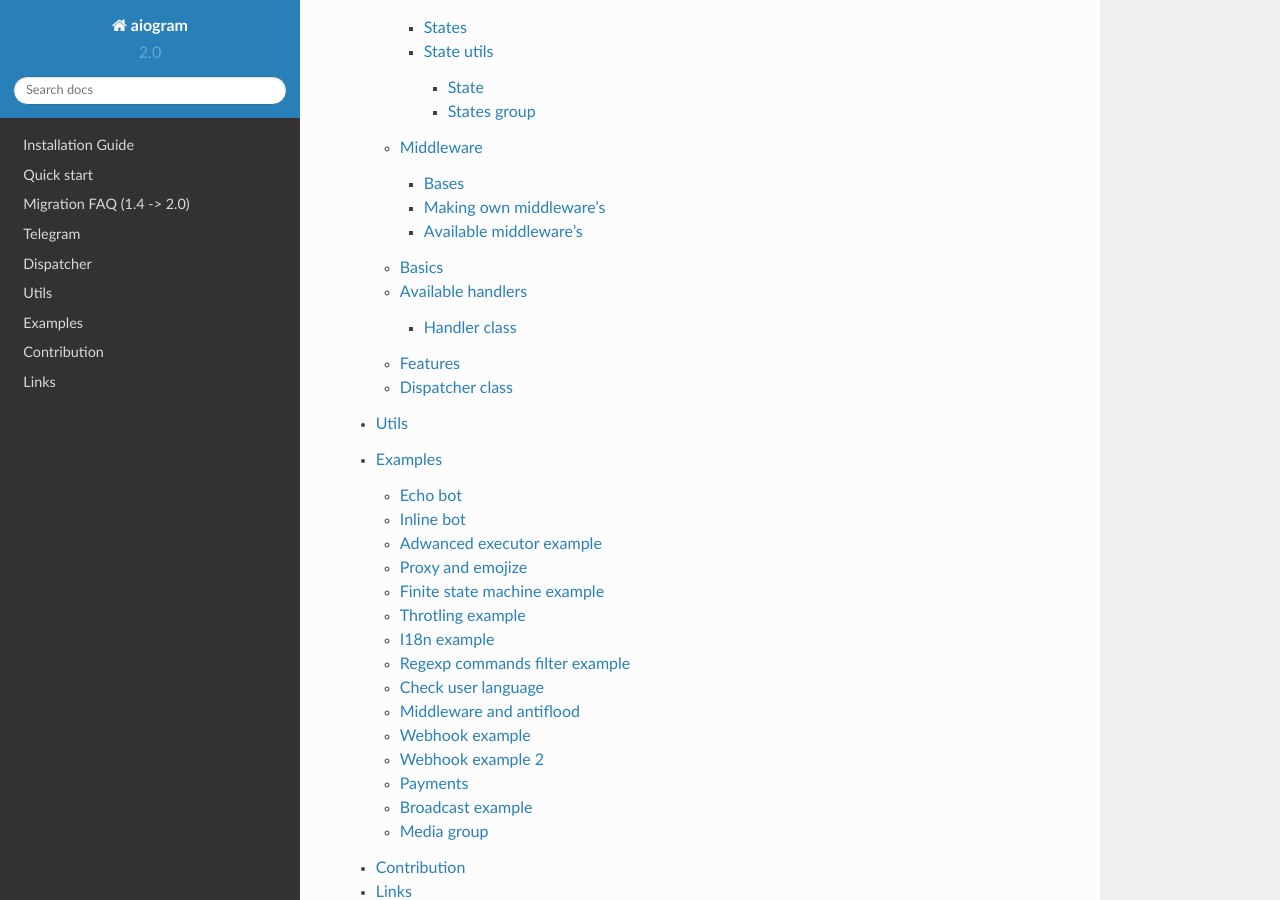
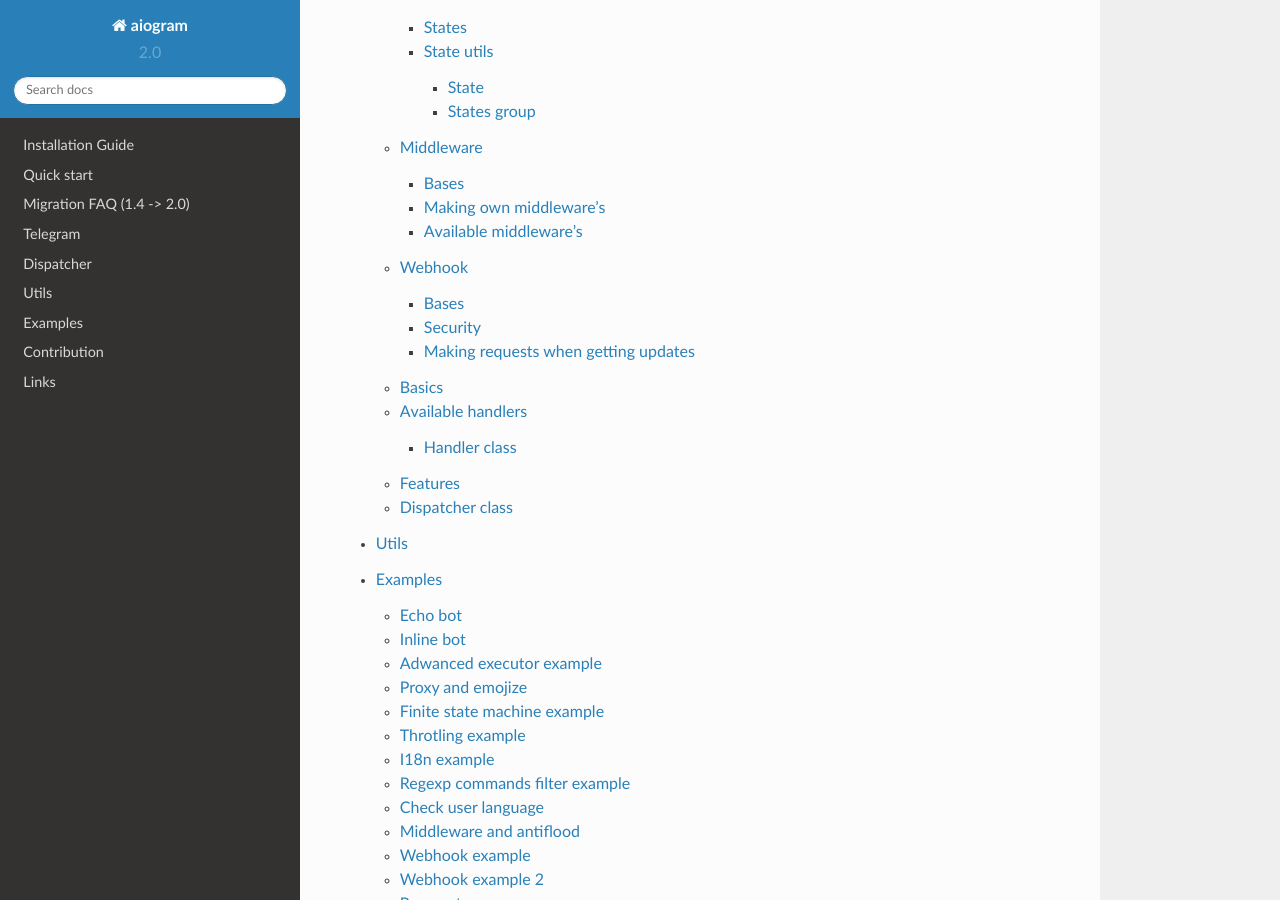
Before and after one commit to NullBrotasli/aiogram, a Sphinx documentation site: the page built from docs/source/index.rst, in a window 1280 px wide and 900 px high, scrolled down 5324 px. Built offline with Sphinx 7.4.7 and the Read the Docs theme 2.0.0, drawn with Linux system fonts in a browser that asks for light colours; pages that are not in the unit, such as notebooks, are missing from menus; the version number is read from the project's files by our own code.

Commit message:
Bump doc's structure // add webhook

```diff
--- a/docs/source/dispatcher/index.rst
+++ b/docs/source/dispatcher/index.rst
@@ -7,6 +7,7 @@
     filters
     fsm
     middleware
+    webhook
 
 Basics
 ======
--- /dev/null
+++ b/docs/source/dispatcher/webhook.rst
@@ -0,0 +1,16 @@
+=======
+Webhook
+=======
+Coming soon...
+
+Bases
+=====
+Coming soon...
+
+Security
+========
+Coming soon...
+
+Making requests when getting updates
+====================================
+Coming soon...
```
